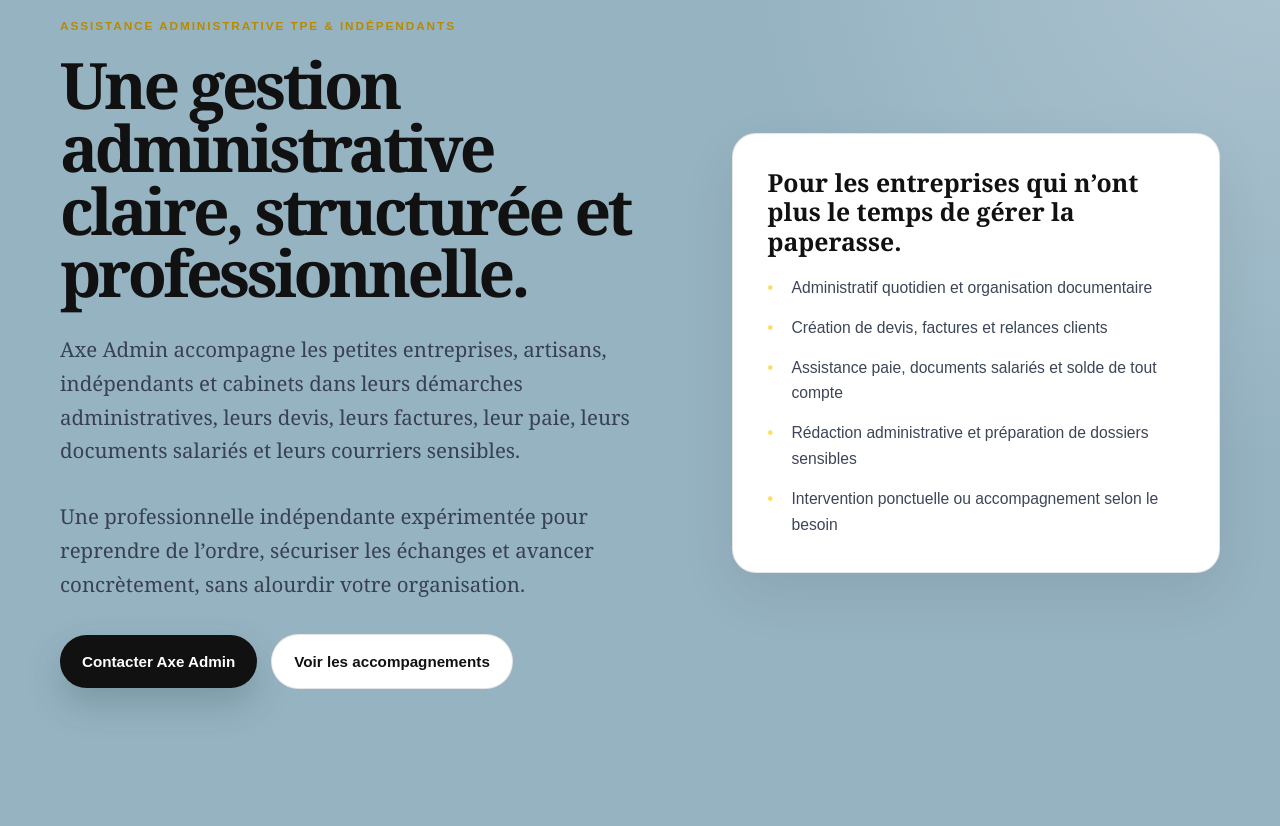
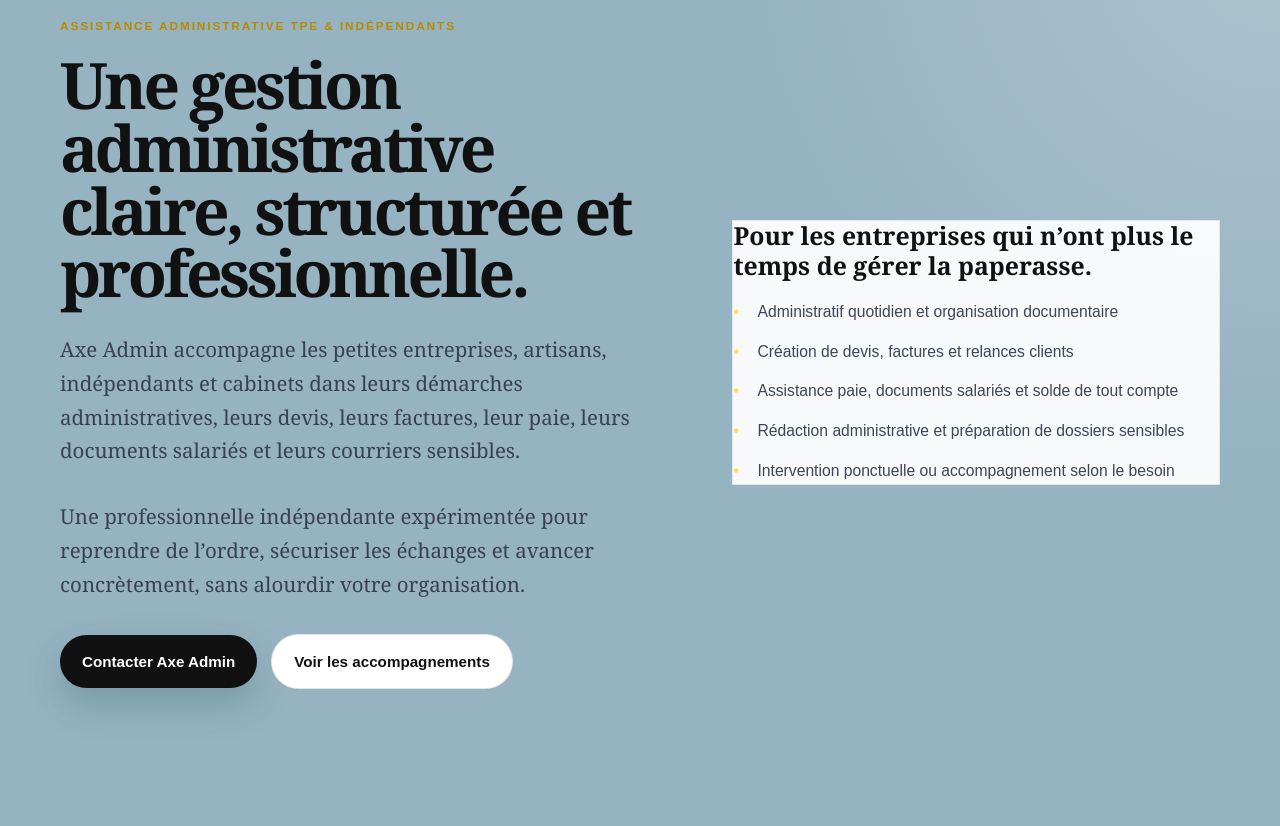
Before and after one commit to sofy2831/Axe-Admin, a plain HTML site: page index.html in a window 1280 px wide. Shown: the part 2140-2966 px from the top of the page. Drawn offline with Linux system fonts and the light colour scheme.

Commit message:
Update index.html

```diff
--- a/index.html
+++ b/index.html
@@ -177,12 +177,10 @@
     }
 
     .hero-card {
-      background: var(--paper);
-      border: 1px solid var(--line);
-      border-radius: var(--radius);
-      padding: 34px;
-      box-shadow: var(--shadow);
-    }
+  background: rgba(255,255,255,0.92);
+  border: 1px solid rgba(0,0,0,0.08);
+  backdrop-filter: blur(16px);
+}
 
     .hero-card h2 {
       font-size: 1.55rem;
```
